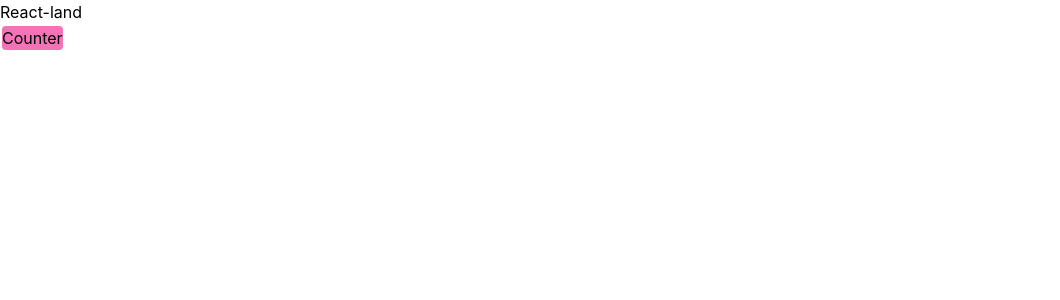
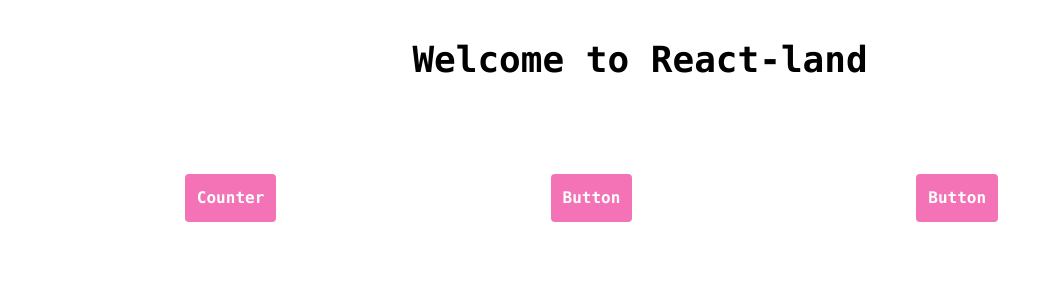
Before and after one commit to rebecca-hallas/React-land, a React (Create React App) app: page /#/ in a window 1280 px wide. Shown: the top 300 px of the page, without its empty margins (0-1060 px from the left). Built offline with nearby package versions, Linux system fonts and the light colour scheme.

Commit message:
cleaning up code and css

```diff
--- a/public/index.html
+++ b/public/index.html
@@ -2,24 +2,11 @@
 <html lang="en">
   <head>
     <meta charset="utf-8" />
-    <link rel="icon" href="%PUBLIC_URL%/favicon.ico" />
     <meta name="viewport" content="width=device-width, initial-scale=1" />
-    <meta name="theme-color" content="#000000" />
     <link href="./tailwind.css" rel="stylesheet">
-    <title>React App</title>
+    <title>React-land</title>
   </head>
-  <body>
-    <noscript>You need to enable JavaScript to run this app.</noscript>
+  <body className="bg-red-200">
     <div id="root"></div>
-    <!--
-      This HTML file is a template.
-      If you open it directly in the browser, you will see an empty page.
-
-      You can add webfonts, meta tags, or analytics to this file.
-      The build step will place the bundled scripts into the <body> tag.
-
-      To begin the development, run `npm start` or `yarn start`.
-      To create a production bundle, use `npm run build` or `yarn build`.
-    -->
   </body>
 </html>
--- a/src/Components/Counter.js
+++ b/src/Components/Counter.js
@@ -4,13 +4,15 @@ function Counter() {
 const [count, setCount] = useState(1)
 
   return (
-    <div>
-        <h1>Counter</h1>
-        <h2>Fun with useState()</h2>
+    <>
+
+        <h1 className="text-4xl mt-10 mb-3 font-mono font-bold text-center">Counter</h1>
+
+        <h2 className="text-lg mb-3 font-mono font-bold text-center">Fun with useState()</h2>
         <p>Welcome to the Counter component. This component has utilised the useState() function which is built-in to React. The initial state (count) is set to 1. The setCount() function returns the current count + 1, every time you click the Add button. Have fun clicking!</p>
         <p>State: {count}</p>
         <button onClick={() => setCount(count + 1)}>Click here to update the state</button>
-    </div>
+    </>
   );
 }
 
--- a/src/Components/Home.js
+++ b/src/Components/Home.js
@@ -4,13 +4,37 @@ import { Link } from 'react-router-dom'
 function Home () {
   return (
     <>
-    <h1 className="">React-land</h1>
-      <div>
+
+      <div className="flex justify-center">
+        <h1 className="text-4xl m-10 font-mono font-bold">Welcome to React-land</h1>
+      </div>
+
+      <div className="grid grid-cols-7 grid-rows-2">
+
+        <div className="col-start-2 row-start-2 col-span-1">
         <Link to="/Counter">
-          <button className="rounded-md bg-pink-400 border-2 border-white">
-            <h1>Counter</h1>
+          <button className="rounded-md bg-pink-400 hover:bg-pink-500 border-2 border-white p-3 text-white">
+            <h1 className="font-bold font-mono">Counter</h1>
             </button>
           </Link>
+        </div>
+
+      <div className="col-start-4 row-start-2 col-span-1">
+        <Link to="#">
+          <button className="rounded-md bg-pink-400 hover:bg-pink-500 border-2 border-white p-3 text-white">
+            <h1 className="font-bold font-mono">Button</h1>
+            </button>
+          </Link>
+        </div>
+
+        <div className="col-start-6 row-start-2 col-span-1">
+        <Link to="#">
+          <button className="rounded-md bg-pink-400 hover:bg-pink-500 border-2 border-white p-3 text-white">
+            <h1 className="font-bold font-mono">Button</h1>
+            </button>
+          </Link>
+        </div>
+
       </div>
     </>
   )
```
